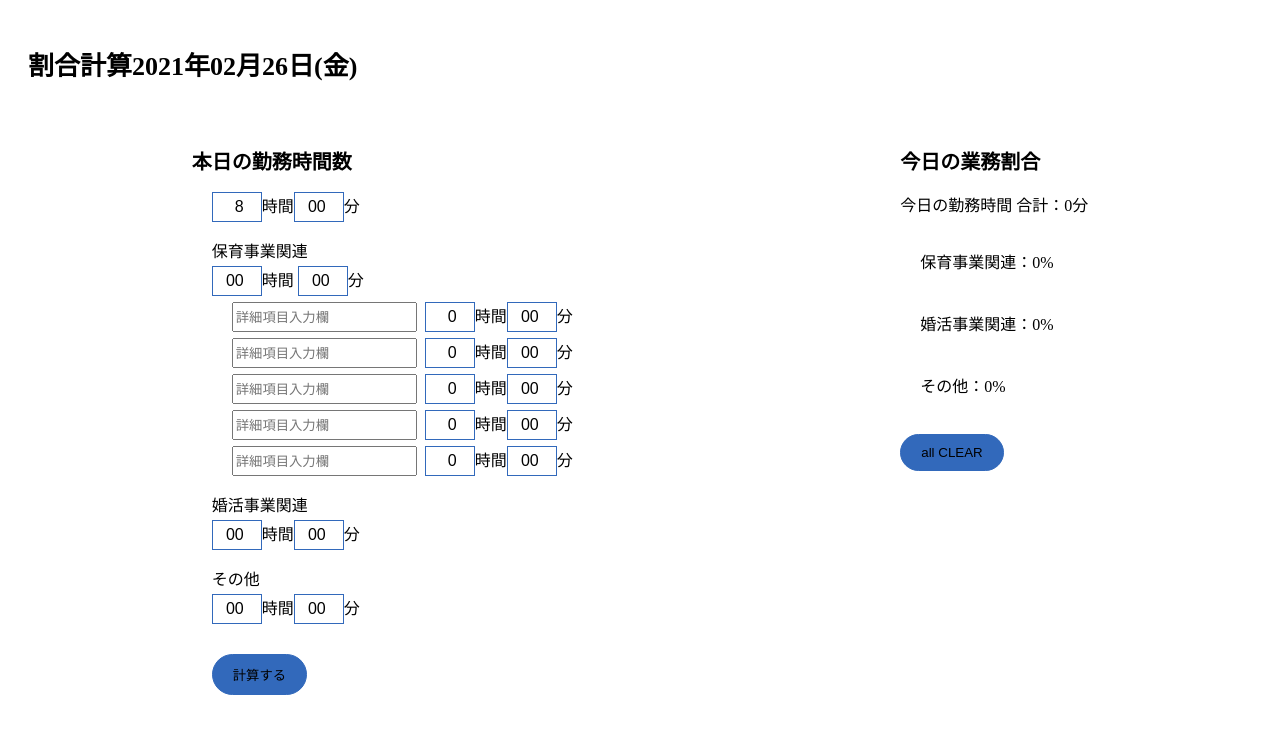
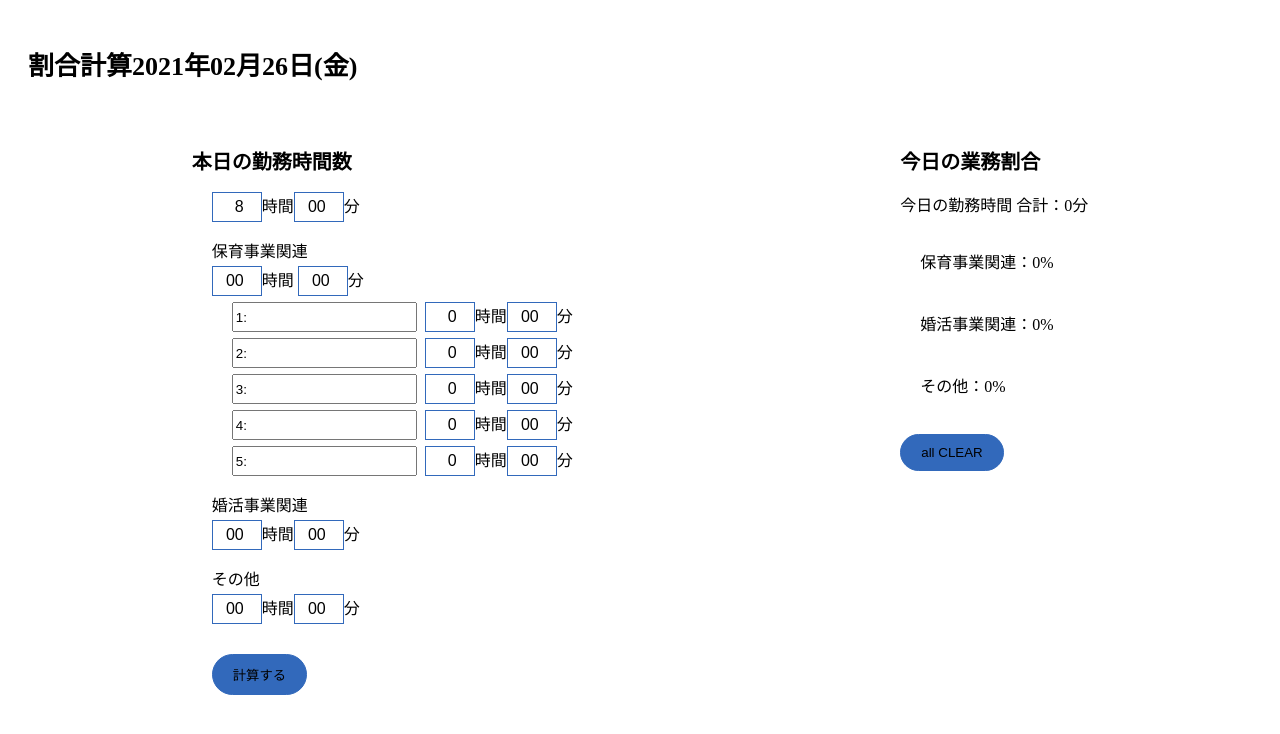
Before and after one commit to eryry/php_study, a PHP site: page / in a window 1280 px wide. Shown: the top 734 px of the page. Run offline with PHP 8.4, Linux system fonts and the light colour scheme.

Commit message:
保育詳細項目調整

```diff
--- a/wariai/index.php
+++ b/wariai/index.php
@@ -45,35 +45,35 @@ if(!empty($_POST["submit"])) {
   $hoi_wariai = ($hoi_all_time / $all_time) *100;
 
   // 保育事業内訳項目と割合
-  if(!empty($_POST["hoi_done01"])){
+  if(!empty($_POST["hoi_done01"]) || !empty($_POST["hoi_done01_hour"])|| !empty($_POST["hoi_done01_min"])){
     $hoi_done01 = $_POST["hoi_done01"];
     $hoi_done01_hour = calc_hour(intval($_POST["hoi_done01_hour"]));
     $hoi_done01_min  = intval($_POST["hoi_done01_min"]);
     $hoi_done01_alltime = $hoi_done01_hour + $hoi_done01_min;
     $hoi_done01_wariai = ($hoi_done01_alltime / $hoi_all_time) *100;
   }
-  if(!empty($_POST["hoi_done02"])){
+  if(!empty($_POST["hoi_done02"])|| !empty($_POST["hoi_done02_hour"])|| !empty($_POST["hoi_done02_min"])){
     $hoi_done02 = $_POST["hoi_done02"];
     $hoi_done02_hour = calc_hour(intval($_POST["hoi_done02_hour"]));
     $hoi_done02_min  = intval($_POST["hoi_done02_min"]);
     $hoi_done02_alltime = $hoi_done02_hour + $hoi_done02_min;
     $hoi_done02_wariai = ($hoi_done02_alltime / $hoi_all_time) *100;
   }
-  if(!empty($_POST["hoi_done03"])){
+  if(!empty($_POST["hoi_done03"])|| !empty($_POST["hoi_done03_hour"])|| !empty($_POST["hoi_done03_min"])){
     $hoi_done03 = $_POST["hoi_done03"];
     $hoi_done03_hour = calc_hour(intval($_POST["hoi_done03_hour"]));
     $hoi_done03_min  = intval($_POST["hoi_done03_min"]);
     $hoi_done03_alltime = $hoi_done03_hour + $hoi_done03_min;
     $hoi_done03_wariai = ($hoi_done03_alltime / $hoi_all_time) *100;
   }
-  if(!empty($_POST["hoi_done04"])){
+  if(!empty($_POST["hoi_done04"])|| !empty($_POST["hoi_done04_hour"])|| !empty($_POST["hoi_done04_min"])){
     $hoi_done04 = $_POST["hoi_done04"];
     $hoi_done04_hour = calc_hour(intval($_POST["hoi_done04_hour"]));
     $hoi_done04_min  = intval($_POST["hoi_done04_min"]);
     $hoi_done04_alltime = $hoi_done04_hour + $hoi_done04_min;
     $hoi_done04_wariai = ($hoi_done04_alltime / $hoi_all_time) *100;
   }
-  if(!empty($_POST["hoi_done05"])){
+  if(!empty($_POST["hoi_done05"])|| !empty($_POST["hoi_done05_hour"])|| !empty($_POST["hoi_done05_min"])){
     $hoi_done05 = $_POST["hoi_done05"];
     $hoi_done05_hour = calc_hour(intval($_POST["hoi_done05_hour"]));
     $hoi_done05_min  = intval($_POST["hoi_done05_min"]);
@@ -147,27 +147,27 @@ $week = $weeks[date("w")];
         </div>
         <ul>
           <li>
-            <input type="text" name="hoi_done01" value="" placeholder="詳細項目入力欄">
-            <input type="number" name="hoi_done01_hour" value="0">時間
+            <input type="text" name="hoi_done01" value="1:" placeholder="詳細項目入力欄">
+            <input type="number" name="hoi_done01_hour" value="<?php echo $hoi_dane01_hour!=0 ? :0; ?>">時間
             <input type="number" name="hoi_done01_min" value="00">分
           </li>
           <li>
-            <input type="text" name="hoi_done02" value="" placeholder="詳細項目入力欄">
+            <input type="text" name="hoi_done02" value="2:" placeholder="詳細項目入力欄">
             <input type="number" name="hoi_done02_hour" value="0">時間
             <input type="number" name="hoi_done02_min" value="00">分
           </li>
           <li>
-            <input type="text" name="hoi_done03" value="" placeholder="詳細項目入力欄">
+            <input type="text" name="hoi_done03" value="3:" placeholder="詳細項目入力欄">
             <input type="number" name="hoi_done03_hour" value="0">時間
             <input type="number" name="hoi_done03_min" value="00">分
           </li>
           <li>
-            <input type="text" name="hoi_done04" value="" placeholder="詳細項目入力欄">
+            <input type="text" name="hoi_done04" value="4:" placeholder="詳細項目入力欄">
             <input type="number" name="hoi_done04_hour" value="0">時間
             <input type="number" name="hoi_done04_min" value="00">分
           </li>
           <li>
-            <input type="text" name="hoi_done05" value="" placeholder="詳細項目入力欄">
+            <input type="text" name="hoi_done05" value="5:" placeholder="詳細項目入力欄">
             <input type="number" name="hoi_done05_hour" value="0">時間
             <input type="number" name="hoi_done05_min" value="00">分
           </li>
@@ -195,7 +195,7 @@ $week = $weeks[date("w")];
     <p>今日の勤務時間 合計：<?php echo $all_time; ?>分</p>
     <ul>
 
-      <li>
+      <li class="detail">
        <p>保育事業関連：<?php echo $hoi_wariai;?>%</p>
        <ul>
          <?php if(!empty($hoi_done01) ||!empty($hoi_done01_hour) || !empty($hoi_dane01_min)): ?>
--- a/wariai/style.css
+++ b/wariai/style.css
@@ -16,6 +16,10 @@ body{
 }
 input[type="text"] {
   margin-right: 8px;
+}
+.detail {
+  display: flex;
+  flex-direction: column;
 }
 section {
   margin-top:30px;
```
